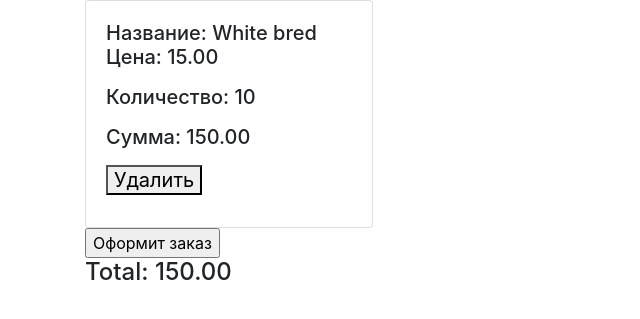
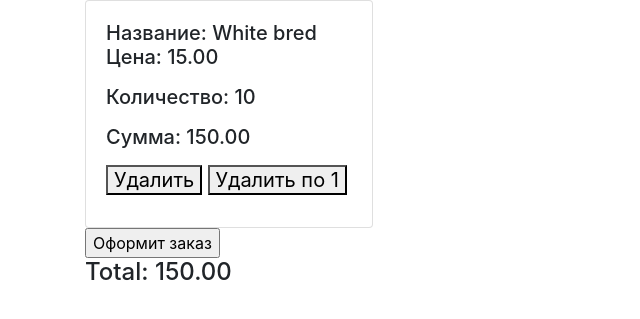
Before and after one commit to KimLeoVal/labwork, a Django app: page /basket/ in a window 1280 px wide. Shown: the part 56-375 px from the top of the page, without its empty margins (0-640 px from the left). Run offline with Django 4.2, Linux system fonts and the light colour scheme; data comes from the database, SQL or seed files in the repository; tables that the repository leaves empty hold one stand-in row (values such as "Sample post"); parts of the project's set-up code (start-up, migrations or seed data) failed here and were passed over; some libraries are stand-ins or nearby versions.

Commit message:
реалтзовал бонусное задание "Дайте пользователю возможность удалять товары из корзины по одному. Если количество товара в корзине > 1, его количество уменьшается на 1. Если количество товара в корзине = 1, запись о нём удаляется из корзины."

```diff
--- a/webapp/templates/basket.html
+++ b/webapp/templates/basket.html
@@ -16,7 +16,12 @@
 
                     <button><a
                             href="{% url 'DeleteFromBasket' product.pk %}" style="text-decoration:none; color:black">Удалить</a>
+                        <br>
+
+
                     </button>
+                    <button><a href="{% url 'delete_one_by_one' product.pk %}" style="text-decoration:none;
+                        color:black">Удалить по 1</a></button>
                     {#    <a href="{% url 'UpdateProduct' product.pk %}" class="card-link">Update</a>#}
                     {#    <a href="{% url 'DeleteProduct' product.pk %}" class="card-link">Delete</a>#}
                     {#      <a href="{% url 'add_in_basket' product.pk %}" class="card-link">Add</a>#}
@@ -27,7 +32,7 @@
 
     {% endfor %}
     <form action="{% url 'CreateOrder' %}" method="POST">
-    {%  include 'partial/form.html' with button='Оформит заказ'%}
+        {% include 'partial/form.html' with button='Оформит заказ' %}
     </form>
     <h4>Total: {{ total }}</h4>
     {% if is_paginated %}
--- a/webapp/urls.py
+++ b/webapp/urls.py
@@ -1,7 +1,7 @@
 from django.urls import path
 
 from webapp.views import category_view, IndexView, ProductView, CreateProduct, UpdateProduct, DeleteProduct, \
-    add_in_basket, Basket, DeleteFromBasket,  CreateOrder
+    add_in_basket, Basket, DeleteFromBasket, CreateOrder, delete_one_by_one
 
 urlpatterns = [
     path('', IndexView.as_view(), name='IndexView'),
@@ -13,6 +13,7 @@ urlpatterns = [
     path('proinbas/<int:pk>', add_in_basket, name='add_in_basket'),
     path('basket/', Basket.as_view(), name='Basket'),
     path('proinbas/<int:pk>/delete/', DeleteFromBasket.as_view(), name='DeleteFromBasket'),
+    path('proinbas/<int:pk>/delete1/', delete_one_by_one, name='delete_one_by_one'),
     path('order/create', CreateOrder.as_view(), name='CreateOrder'),
     # path('order/create', createorder, name='createorder'),
 
--- a/webapp/views.py
+++ b/webapp/views.py
@@ -229,10 +229,19 @@
     context_object_name = 'product'
     success_url = reverse_lazy('Basket')
 
-# def delete_one_by_one(request,pk)
-#
-#
-#     return redirect('IndexView')
+def delete_one_by_one(request,pk):
+    product = get_object_or_404(ProInBasket,pk=pk)
+    if product.quantity >1:
+        qty = product.quantity -1
+        product.quantity = qty
+        product.save()
+    elif product.quantity ==1:
+        product.delete()
+    if product:
+        return HttpResponseRedirect(request.META.get('HTTP_REFERER','/'))
+    else:
+        return redirect('IndexView')
+
 
 
 class CreateOrder(CreateView):
```
